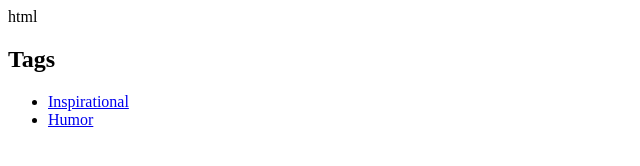
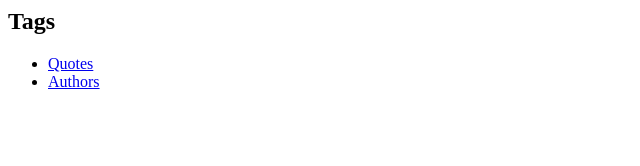
Before and after one commit to jairajc/firecrawl-test-site, a plain HTML site: page tags/index.html in a window 1280 px wide. Shown: the whole page, without its empty margins (0-640 px from the left). Drawn offline with Linux system fonts and the light colour scheme.

Commit message:
Add Quotes and Authors links to Tags page

```diff
--- a/tags/index.html
+++ b/tags/index.html
@@ -1 +1,5 @@
-html <h2>Tags</h2><ul><li><a href="inspirational.html">Inspirational</a></li><li><a href="humor.html">Humor</a></li></ul>
+<h2>Tags</h2>
+<ul>
+  <li><a href="../quotes/">Quotes</a></li>
+  <li><a href="../authors/">Authors</a></li>
+</ul>
```
